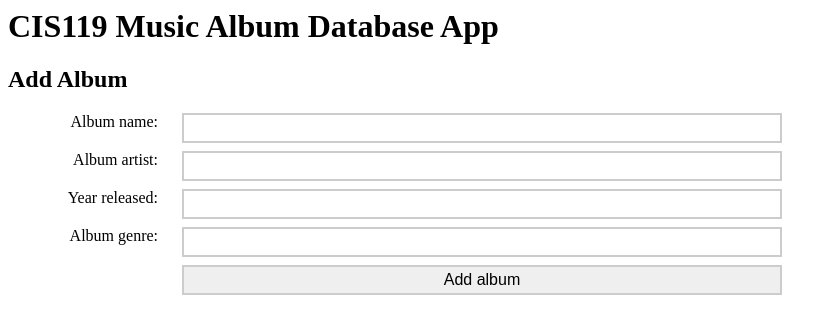
After one commit to RenoTechnologyAcademy/CIS119-Music-App, a PHP site: page /add-album-form.php in a window 1280 px wide. The commit adds this page. Shown: the top 334 px of the page, without its empty margins (0-836 px from the left). Run offline with PHP 8.4, Linux system fonts and the light colour scheme.

Commit message:
Added support for adding/deleting album

```diff
--- /dev/null
+++ b/php/src/add-album-form.php
@@ -0,0 +1,56 @@
+<style>
+form {
+	overflow: hidden;
+	width: 800px;
+}
+
+label {
+    float: left;
+	width: 150px;
+	text-align: right;
+	padding-right: 24px;
+	margin-bottom: 0.5em;
+}
+
+input, select, textarea {
+    float: left;
+	width: 600px;
+	font-size:16px;
+	border-width:2px;
+	border-color:#cccccc;
+	border-style:solid;
+	padding:4px;
+	margin-bottom: 0.5em;
+}
+
+button {
+    float: left;
+    width: 200px;
+}
+</style>
+
+<h1>CIS119 Music Album Database App</h1>
+
+<h2>Add Album</h2>
+
+<form action="add-album.php" method="post">
+    <!-- Album name -->
+    <label for="name">Album name: </label>
+    <input type="text" id="name" name="name" />
+
+    <!-- Album artist -->
+    <label for="artist">Album artist: </label>
+    <input type="text" id="artist" name="artist" />
+
+    <!-- Release year -->
+    <label for="release_year">Year released: </label>
+    <input type="number" id="release_year" name="release_year" />
+
+    <!-- Album artist -->
+    <label for="genre">Album genre: </label>
+    <input type="text" id="genre" name="genre" />
+
+    <!-- Submit button -->
+    <label for="submit"></label>
+    <input type="submit" name="sbumit" value="Add album" />
+</form>
```
Also changed, not shown: php/src/add-album.php (added, +30 -0 lines), php/src/delete-album.php (added, +27 -0 lines), php/src/index.php (+26 -3 lines), README.md (added).
